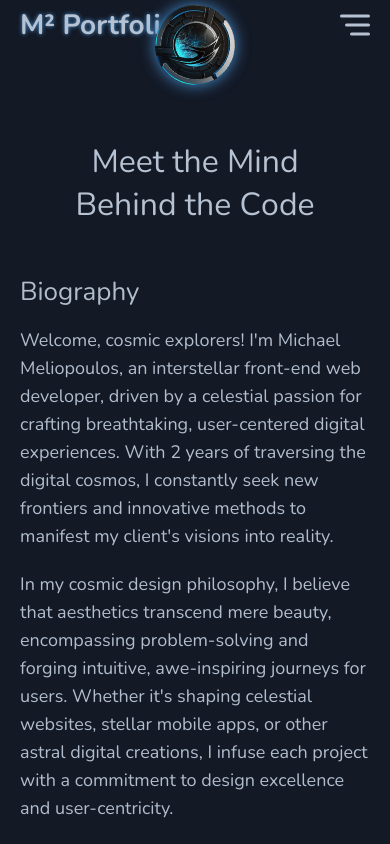
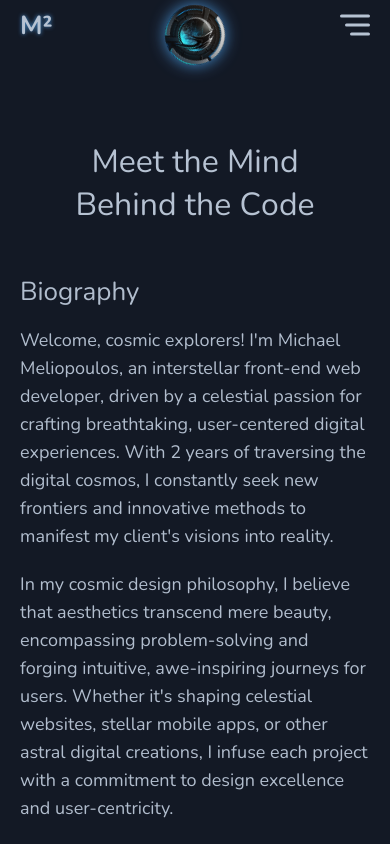
Before and after one commit to Michalis-Mel/final-portfolio, a Next.js app: page /about in a window 390 px wide. Both pictures are taken after a click on the picture 195 px from the left and 481 px from the top of the page. Shown: the top 844 px of the page. Built offline with nearby package versions, Linux system fonts and the light colour scheme.

Commit message:
logo fix mobile

```diff
--- a/app/components/Nav/MobileNav.jsx
+++ b/app/components/Nav/MobileNav.jsx
@@ -116,7 +116,8 @@ const MobileNav = () => {
       animate={mobileNavOpen ? "opened" : "closed"}
     >
       <motion.div className="logo-ttl" variants={hideNavItemsVariant}>
-        <h1>M² Portfolio</h1>
+        <h1 className="logo-ttl-Mob">M²</h1>
+        <h1 className="logo-ttl-Desk">M² Portfolio</h1>
       </motion.div>
       <motion.div className="logo-container" variants={hideNavItemsVariant}>
         <Logo />
--- a/app/styles/_navMobile.scss
+++ b/app/styles/_navMobile.scss
@@ -24,8 +24,12 @@ header.mob_head {
         width: 100%;
 
         h1 {
-          font-size: 28px;
+          font-size: 26px;
           text-shadow: 0 0 4px var(--blue2);
+        }
+
+        h1.logo-ttl-Mob {
+          display: none;
         }
       }
 
@@ -254,8 +258,16 @@ header.mob_head {
 }
 
 @media screen and (max-width: $mobile) {
-  header.mob_head .row .logo {
-    width: 60px;
-    height: 60px;
+  header.mob_head .row .mob-nav {
+    .logo-ttl h1.logo-ttl-Mob {
+      display: unset;
+    }
+    .logo-ttl h1.logo-ttl-Desk {
+      display: none;
+    }
+    .logo-container {
+      width: 60px;
+      height: 60px;
+    }
   }
 }
```
